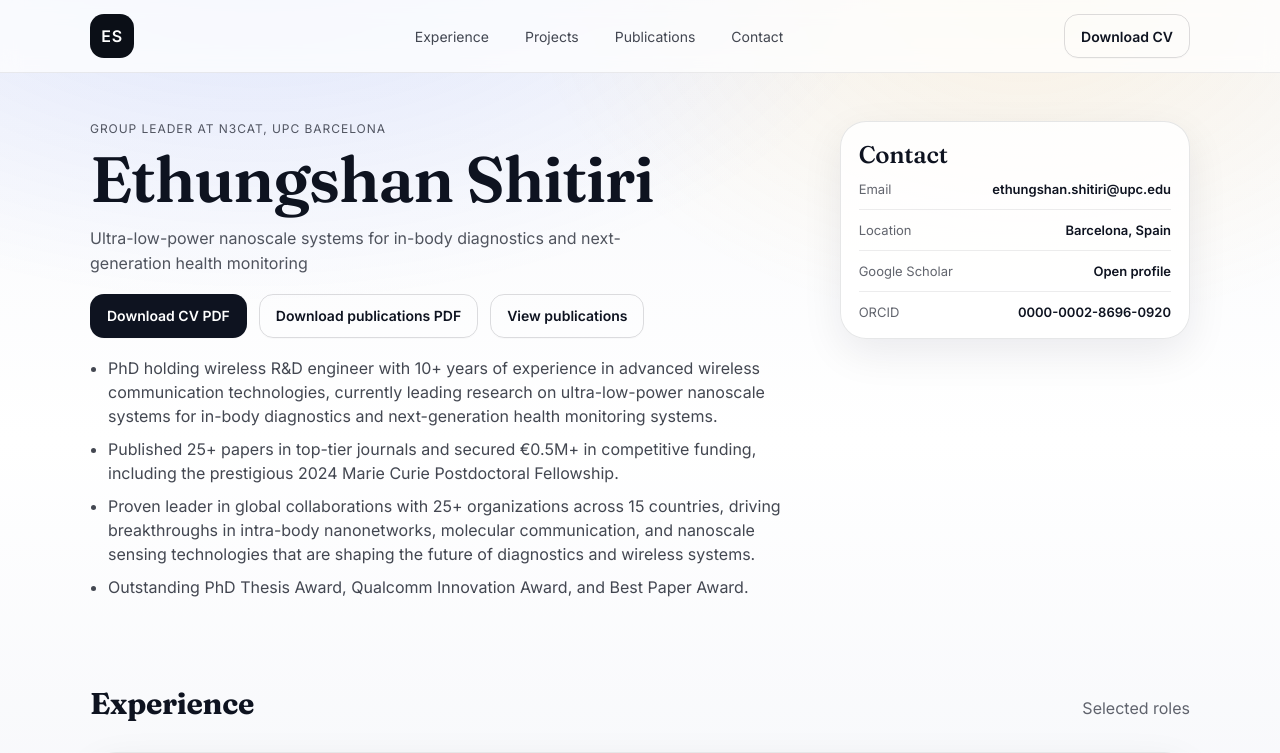
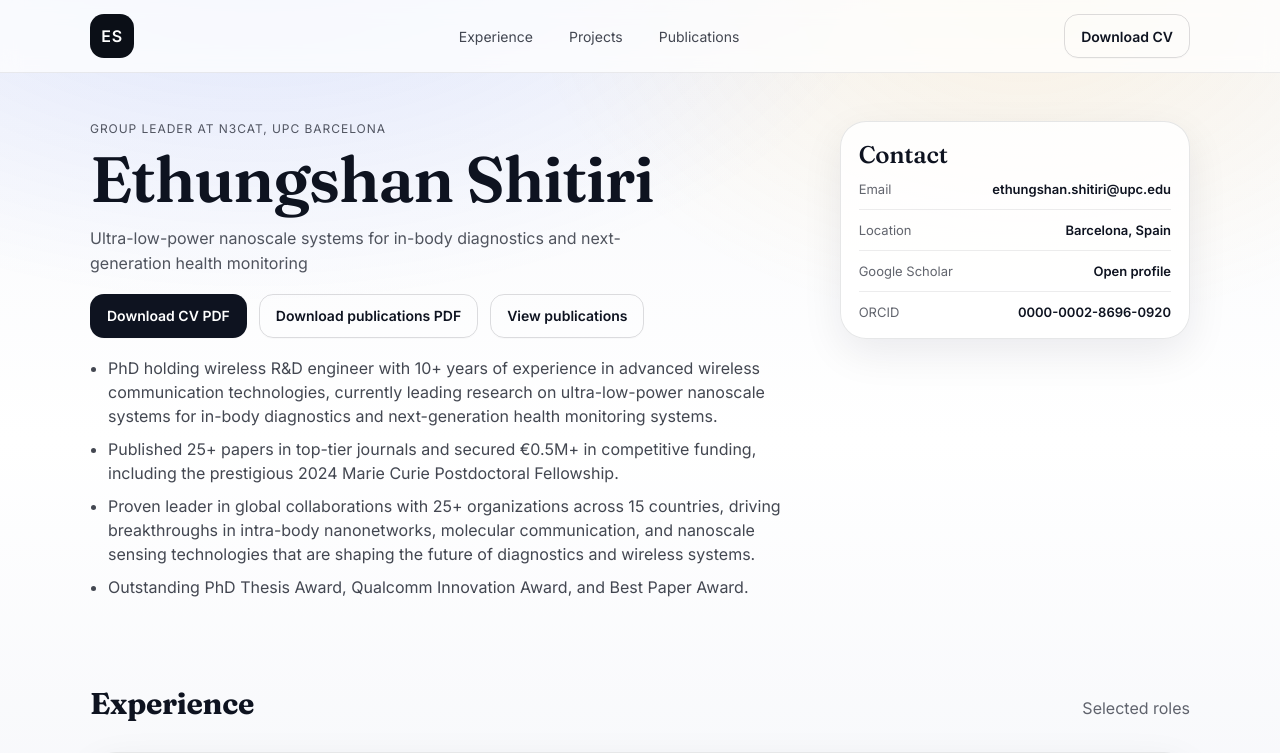
Before and after one commit to ethungshanshitiri/bio_pro, a plain HTML site: page index.html in a window 1280 px wide. Shown: the top 753 px of the page. Drawn offline with Linux system fonts and the light colour scheme.

Commit message:
Update index.html

```diff
--- a/index.html
+++ b/index.html
@@ -23,7 +23,6 @@
         <a href="#experience">Experience</a>
         <a href="#projects">Projects</a>
         <a href="#publications">Publications</a>
-        <a href="#contact">Contact</a>
       </nav>
       <div class="topbar-cta">
         <a class="btn ghost" href="assets/cv.pdf" download>Download CV</a>
```
